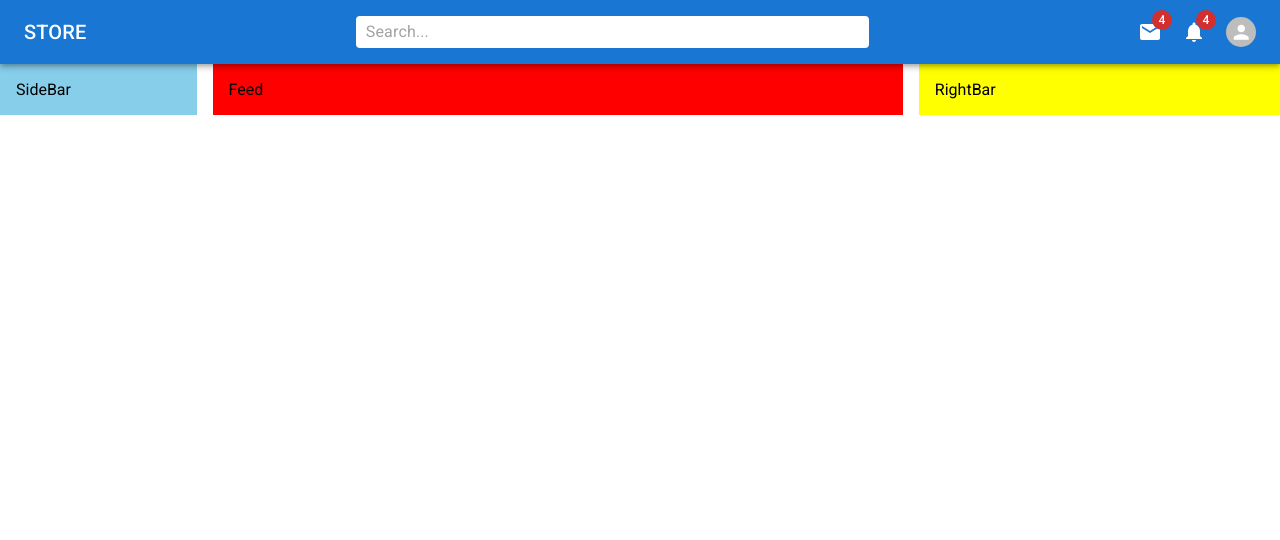
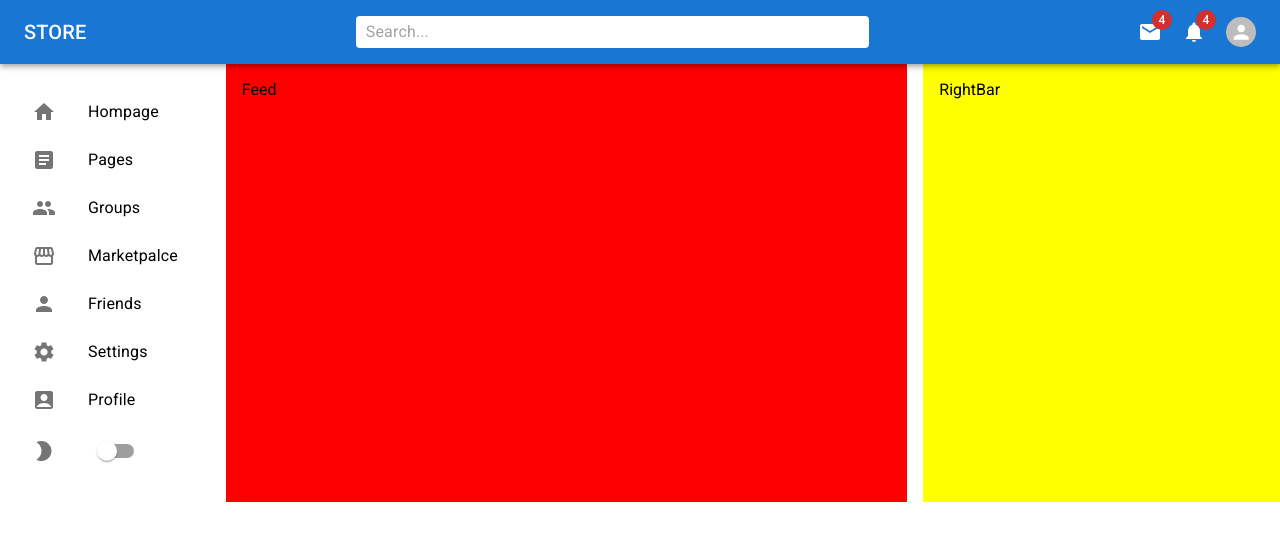
Before and after one commit to sonysandr/mui5-react-project, a React (Create React App) app: page / in a window 1280 px wide. Shown: the top 540 px of the page. Built offline with nearby package versions, Linux system fonts and the light colour scheme.

Commit message:
second commit SideBar

```diff
--- a/src/components/SideBar.js
+++ b/src/components/SideBar.js
@@ -1,15 +1,98 @@
-import { Box } from "@mui/material";
+import { AccountBox, Article, Group, Home, ModeNight, Person, Settings, Storefront } from "@mui/icons-material";
+import {
+  Box,
+  List,
+  ListItem,
+  ListItemButton,
+  ListItemIcon,
+  ListItemText,
+  Switch,
+} from "@mui/material";
 import React from "react";
 
 const SideBar = () => {
   return (
     <Box
-      bgcolor="skyblue"
+      // bgcolor="skyblue"
       flex={1}
       p={2}
       sx={{ display: { xs: "none", sm: "block" } }}
     >
-      SideBar
+      <List>
+        <ListItem disablePadding>
+          <ListItemButton component="a" href="#">
+              <ListItemIcon>
+                <Home/>
+              </ListItemIcon>
+              <ListItemText primary="Hompage" />
+          </ListItemButton>
+        </ListItem>
+
+        <ListItem disablePadding>
+          <ListItemButton component="a" href="#">
+              <ListItemIcon>
+                <Article/>
+              </ListItemIcon>
+              <ListItemText primary="Pages" />
+          </ListItemButton>
+        </ListItem>
+
+        <ListItem disablePadding>
+          <ListItemButton component="a" href="#">
+              <ListItemIcon>
+                <Group/>
+              </ListItemIcon>
+              <ListItemText primary="Groups" />
+          </ListItemButton>
+        </ListItem>
+
+        <ListItem disablePadding>
+          <ListItemButton component="a" href="#">
+              <ListItemIcon>
+                <Storefront/>
+              </ListItemIcon>
+              <ListItemText primary="Marketpalce" />
+          </ListItemButton>
+        </ListItem>
+
+        <ListItem disablePadding>
+          <ListItemButton component="a" href="#">
+              <ListItemIcon>
+                <Person/>
+              </ListItemIcon>
+              <ListItemText primary="Friends" />
+          </ListItemButton>
+        </ListItem>
+
+        <ListItem disablePadding>
+          <ListItemButton component="a" href="#">
+              <ListItemIcon>
+                <Settings/>
+              </ListItemIcon>
+              <ListItemText primary="Settings" />
+          </ListItemButton>
+        </ListItem>
+
+        <ListItem disablePadding>
+          <ListItemButton component="a" href="#">
+              <ListItemIcon>
+                <AccountBox/>
+              </ListItemIcon>
+              <ListItemText primary="Profile" />
+          </ListItemButton>
+        </ListItem>
+
+        <ListItem disablePadding>
+          <ListItemButton component="a" href="#">
+              <ListItemIcon>
+                <ModeNight/>
+              </ListItemIcon>
+              <Switch/>
+          </ListItemButton>
+        </ListItem>
+
+
+      </List>
     </Box>
   );
 };
```
